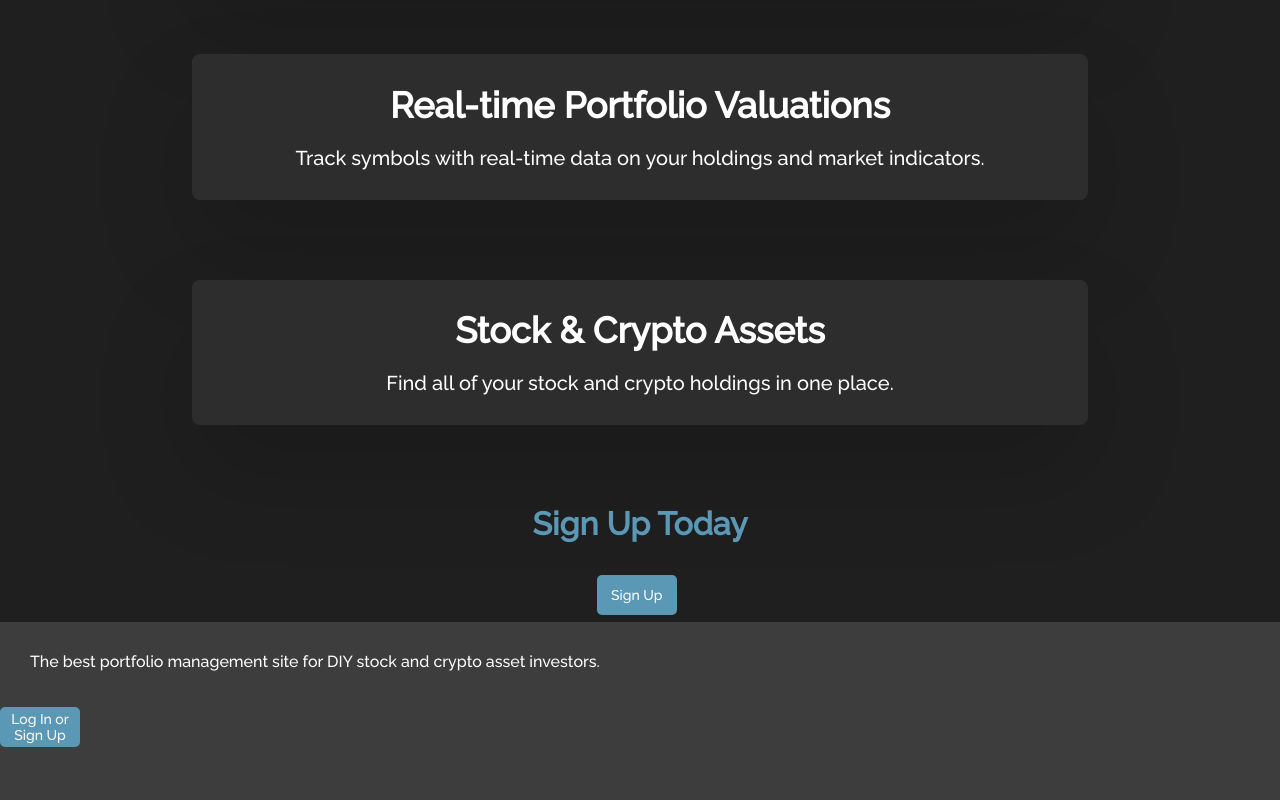
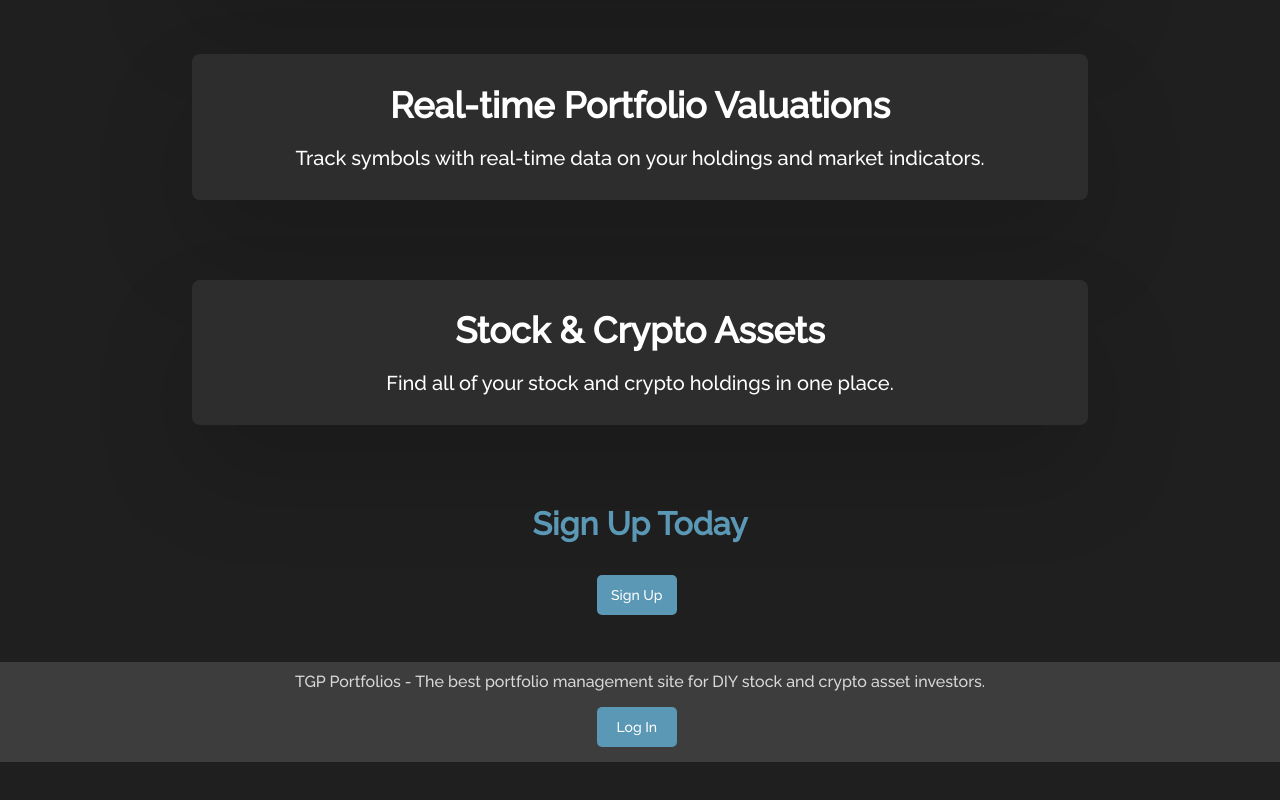
Before and after one commit to TedPhillips1/portfolio-tracker, a Next.js app in the folder portfolio-tracker/: page / in a window 1280 px wide. Shown: the part 986-1786 px from the top of the page. After the commit the page ends 1748 px from the top, so only its background shows below. Built offline with nearby package versions, Linux system fonts and the light colour scheme; no server answers.

Commit message:
footer done

```diff
--- a/portfolio-tracker/components/footer-text/footer-text-styled.ts
+++ b/portfolio-tracker/components/footer-text/footer-text-styled.ts
@@ -2,6 +2,7 @@ import styled from "styled-components";
 
 export const FooterText = styled.p`
   margin: auto;
-  align-text: center;
-  padding: 30px;
+  text-align: center;
+  padding: 10px;
+  opacity: 0.8;
 `;
--- a/portfolio-tracker/components/footer/footer-component.tsx
+++ b/portfolio-tracker/components/footer/footer-component.tsx
@@ -3,21 +3,45 @@ import TextComponent from "../text/text-component";
 import FooterTextComponent from "../footer-text/footer-text-component";
 import AuthButtonComponent from "../auth-button/auth-button-comp";
 import { useUser } from "@auth0/nextjs-auth0";
+import Link from "next/link";
+import ClearButtonComponent from "../clear-button/clear-button-component";
 
 function FooterComponent() {
   const { user } = useUser();
   return (
     <Footer>
-      <FooterTextComponent text="The best portfolio management site for DIY stock and crypto asset investors." />
+      <FooterTextComponent text="TGP Portfolios - The best portfolio management site for DIY stock and crypto asset investors." />
+
       {!user && (
         <a href="/api/auth/login">
-          <AuthButtonComponent text="Log In or Sign Up" />
+          <div className="auth-button">
+            <AuthButtonComponent text="Log In" />
+          </div>
         </a>
       )}
       {user && (
-        <a href="/api/auth/logout">
-          <AuthButtonComponent text="Log Out" />
-        </a>
+        <>
+          <div className="auth-button">
+            <Link href="/">
+              <a>
+                <ClearButtonComponent text="Home" />
+              </a>
+            </Link>
+            <Link href="/crypto">
+              <a>
+                <ClearButtonComponent text="Crypto" />
+              </a>
+            </Link>
+            <Link href="/stocks">
+              <a>
+                <ClearButtonComponent text="Stocks" />
+              </a>
+            </Link>
+            <a href="/api/auth/logout">
+              <AuthButtonComponent text="Log Out" />
+            </a>
+          </div>
+        </>
       )}
     </Footer>
   );
--- a/portfolio-tracker/components/footer/footer-styled.ts
+++ b/portfolio-tracker/components/footer/footer-styled.ts
@@ -2,9 +2,13 @@ import styled from "styled-components";
 
 export const Footer = styled.footer`
   background-color: #3d3d3d;
-  height: 250px;
+  height: 100px;
+  margin: auto;
   margin-top: 40px;
   width: 100%;
-  align-text: center;
-  margin: auto;
+
+  .auth-button {
+    width: fit-content;
+    margin: auto;
+  }
 `;
```
